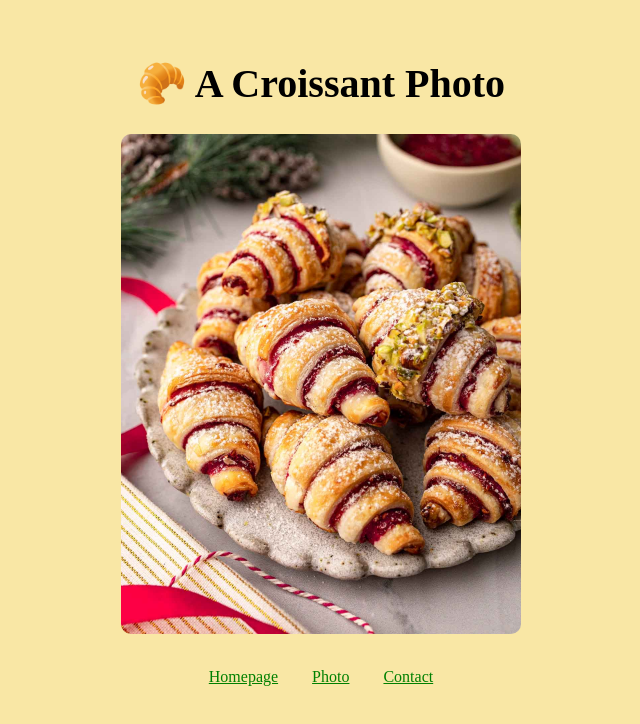
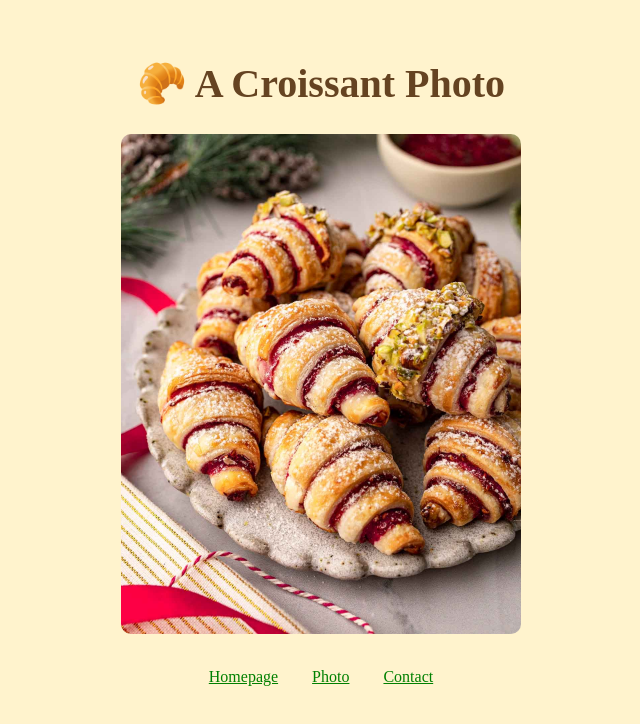
Before and after one commit to Zimbikitsha/croissant, a plain HTML site: page photo.html in a window 1280 px wide. Shown: the whole page, without its empty margins (319-959 px from the left). Drawn offline with Linux system fonts and the light colour scheme.

Commit message:
Changes to background and heading colors

```diff
--- a/src/style.css
+++ b/src/style.css
@@ -1,11 +1,18 @@
 body {
-  background-color: #f9e7a5;
+  background-color: #fff3cd;
   text-align: center;
   margin: 60px;
 }
 
 h1 {
   font-size: 40px;
+}
+h1 {
+  color: #654321;
+}
+
+a:hover {
+  color: darkorange;
 }
 
 p {
```
